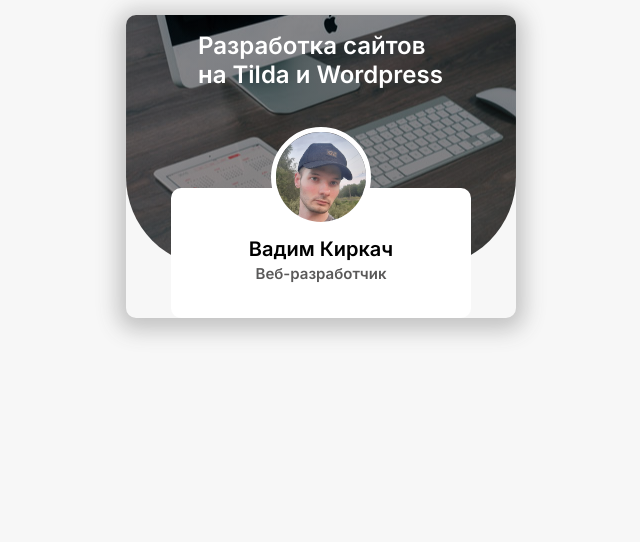
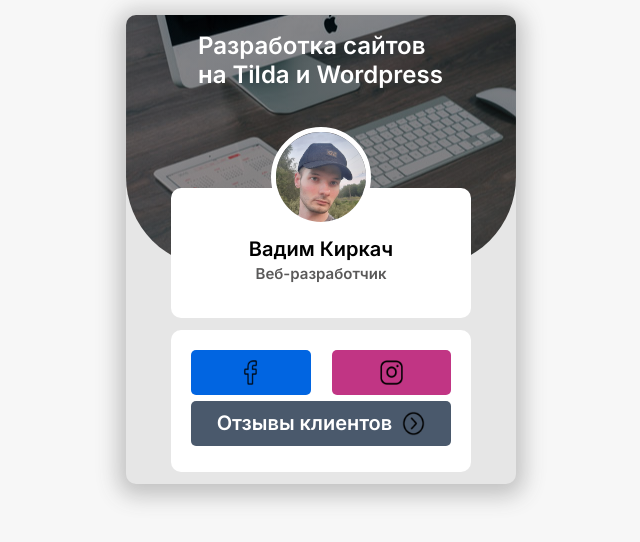
Before and after one commit to vadim-kirkach/Taplink, a plain HTML site: page index.html in a window 1280 px wide. Shown: the whole page, without its empty margins (319-959 px from the left). Drawn offline with Linux system fonts and the light colour scheme.

Commit message:
add: buttons

```diff
--- a/css/style.css
+++ b/css/style.css
@@ -12,7 +12,7 @@
   overflow: hidden;
   max-width: 390px;
   margin: auto;
-  background: #F7F7F7;
+  background: #E6E6E6;
   box-shadow: 0px 4px 21.1px 8px rgba(72, 72, 72, 0.3);
   border-radius: 10px;
 }
@@ -38,7 +38,6 @@
 .user {
   margin-top: -79px;
   text-align: center;
-  border-radius: 10px;
   background: rgb(255, 255, 255);
   box-shadow 0px 4px 30px rgba(0, 0, 0, 0.05);
   border-radius: 10px;
@@ -67,3 +66,51 @@
   line-height: 18px;
   margin-top: 4px;
 }
+
+.card {
+  background: rgb(255, 255, 255);
+  box-shadow 0px 4px 30px rgba(0, 0, 0, 0.05);
+  border-radius: 10px;
+  margin-top: 12px;
+  margin-bottom: 12px;
+  padding: 20px;
+}
+
+.buttons {
+  display: flex;
+  justify-content: space-between;
+  max-width: 260px;
+  margin: auto;
+  gap: 21px;
+}
+
+.button {
+  background-color: #000;
+  display: flex;
+  align-items: center;
+  justify-content: center;
+  height: 45px;
+  flex-shrink: 1;
+  width: 100%;
+  border-radius: 5px;
+  text-decoration: none;
+  color: #FFF;
+  font-size: 20px;
+  font-weight: 600;
+  line-height: 29px;
+  gap: 10px;
+  margin-bottom: 6px;
+}
+
+
+.button.fb {
+  background: rgb(1, 101, 225);
+}
+
+.button.ig {
+background: rgb(193, 53, 132);
+}
+
+.button.tes {
+ background: rgb(74, 89, 108);
+}
--- a/index.html
+++ b/index.html
@@ -23,6 +23,22 @@
         <p class="user-description">Веб-разработчик</p>
       </div>
       <!-- /.user -->
+       <div class="card">
+        <div class="buttons">
+          <a href="" class="button fb">
+            <img width="23px" height="25px" src="img/icons/facebook_icon_125287.png" alt="" class="button-icon">
+          </a>
+          <a href="" class="button ig">
+            <img width="23px" height="25px" src="img/icons/instagram_f_icon-icons.com_65485.png" alt="" class="button-icon">
+          </a>
+        </div>
+        <!-- /.buttons -->
+        <a href="" class="button tes">
+          <span class="button-text">Отзывы клиентов</span>
+          <img width="23px" height="25px" src="img/icons/rightarrow1_121323.png" alt="" class="button-icon">
+        </a>
+       </div>
+       <!-- /.card -->
     </div>
     <!-- /.container -->
   </div>
```
Also changed, not shown: img/icons/facebook_icon_125287.png (added), img/icons/instagram_f_icon-icons.com_65485.png (added), img/icons/rightarrow1_121323.png (added).
